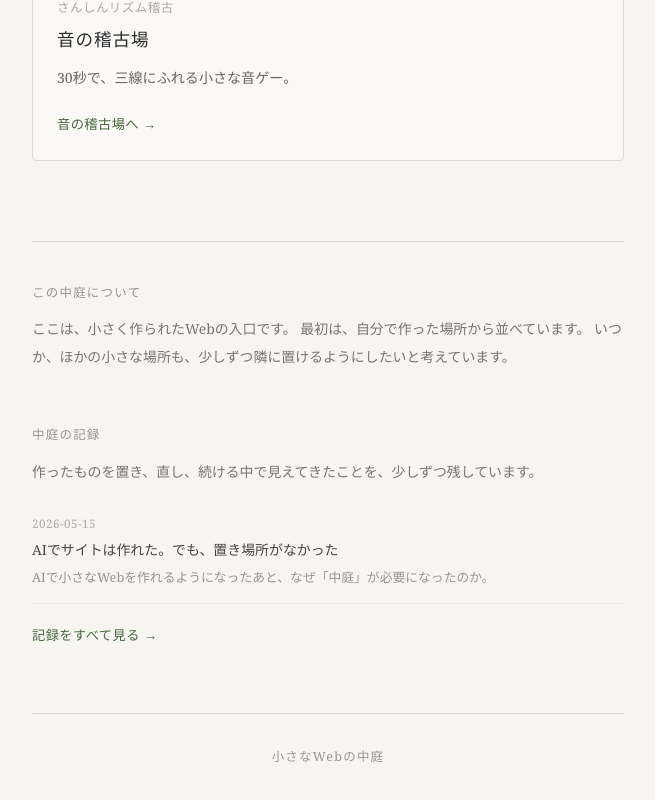
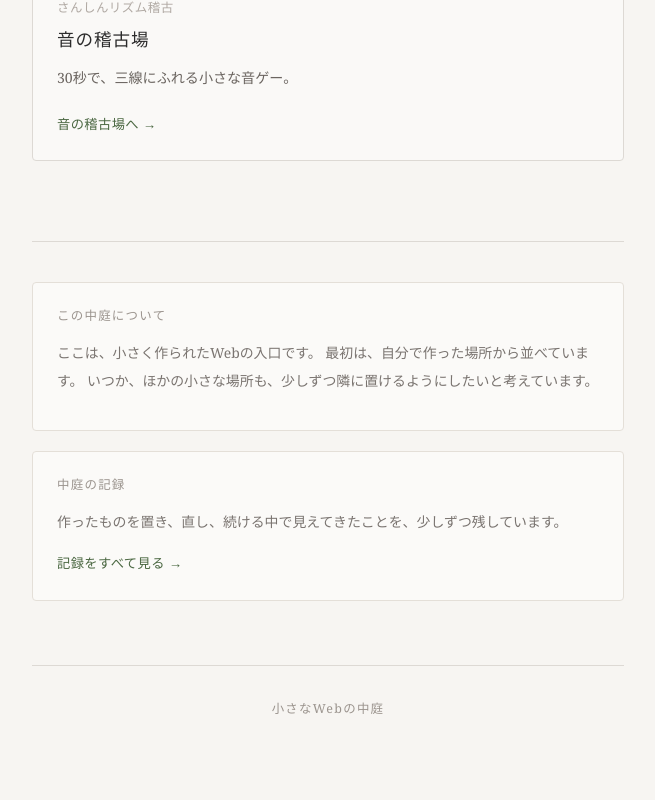
Before and after one commit to MOKIoki/nakaniwa, a Next.js app: page / in a window 1280 px wide. Shown: the part 1069-1869 px from the top of the page, without its empty margins (312-967 px from the left). Built offline with nearby package versions, Linux system fonts and the light colour scheme.

Commit message:
Simplify home notes section

```diff
--- a/app/page.tsx
+++ b/app/page.tsx
@@ -1,6 +1,5 @@
 import Link from "next/link";
 import type { CSSProperties } from "react";
-import { getLatestNotes } from "@/lib/notes";
 
 const rooms = [
   {
@@ -30,8 +29,6 @@ const rooms = [
 ];
 
 export default function Home() {
-  const latestNotes = getLatestNotes(3);
-
   return (
     <main style={styles.main}>
       <header style={styles.header}>
@@ -88,19 +85,6 @@ export default function Home() {
           <p style={styles.lowerText}>
             作ったものを置き、直し、続ける中で見えてきたことを、少しずつ残しています。
           </p>
-          <ul style={styles.noteList}>
-            {latestNotes.map((note) => (
-              <li key={note.slug}>
-                <Link href={`/notes/${note.slug}`} style={styles.noteCardLink}>
-                  <article style={styles.noteCard}>
-                    <time style={styles.noteDate}>{note.date}</time>
-                    <p style={styles.noteTitle}>{note.title}</p>
-                    <p style={styles.noteExcerpt}>{note.excerpt}</p>
-                  </article>
-                </Link>
-              </li>
-            ))}
-          </ul>
           <Link href="/notes" style={styles.lowerLink}>
             記録をすべて見る →
           </Link>
@@ -201,10 +185,15 @@ const styles: { [key: string]: CSSProperties } = {
     paddingTop: "2.5rem",
     display: "flex",
     flexDirection: "column",
-    gap: "2.5rem",
+    gap: "1.25rem",
     marginBottom: "4rem",
   },
-  lowerSection: {},
+  lowerSection: {
+    border: "1px solid #e4dfd8",
+    borderRadius: "4px",
+    padding: "1.4rem 1.5rem",
+    backgroundColor: "#fbfaf8",
+  },
   lowerTitle: {
     fontSize: "0.78rem",
     fontWeight: "normal",
```
